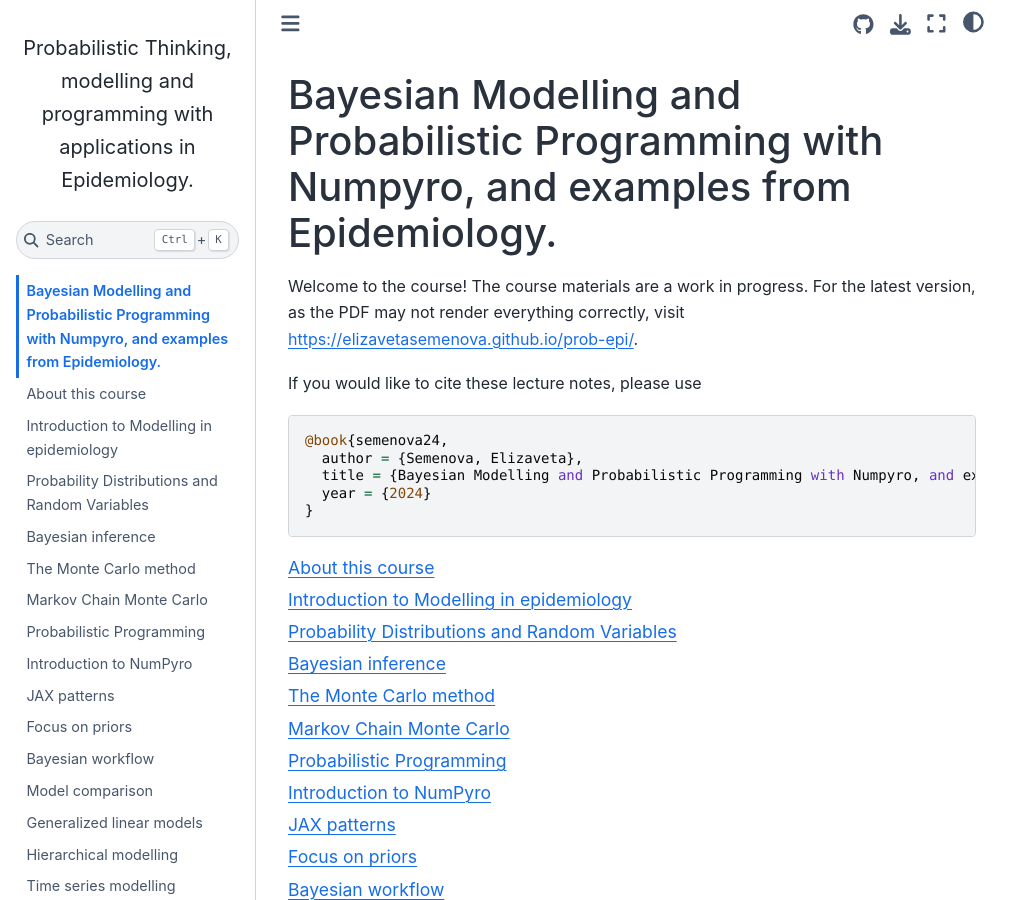
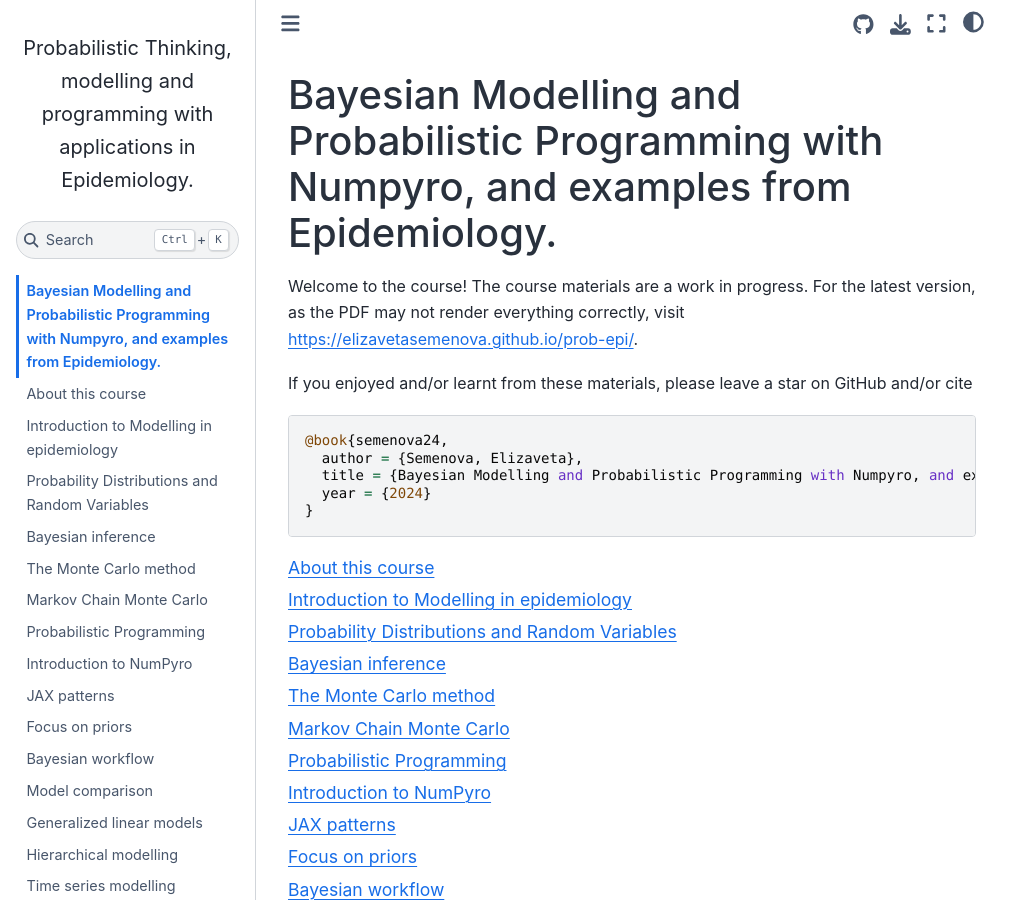
Before and after one commit to elizavetasemenova/prob-epi, a Jupyter Book: the page built from 01_intro.md, in a window 1280 px wide and 900 px high. Shown: the whole window, without its empty margins (0-1031 px from the left). Built offline with Jupyter Book 1.0.4 settings and Sphinx 7.4.7 and the Sphinx Book theme 1.1.4, drawn with Linux system fonts in a browser that asks for light colours; pages that are not in the unit, such as notebooks, are missing from menus.

Commit message:
add citation

````diff
--- a/01_intro.md
+++ b/01_intro.md
@@ -2,7 +2,7 @@
 
 Welcome to the course! The course materials are a work in progress. For the latest version, as the PDF may not render everything correctly, visit <https://elizavetasemenova.github.io/prob-epi/>.
 
-If you would like to cite these lecture notes, please use
+If you enjoyed and/or learnt from these materials, please leave a star on GitHub and/or cite
 
 ```
 @book{semenova24,
````
Also changed, not shown: README.md (+1 -1 lines).
